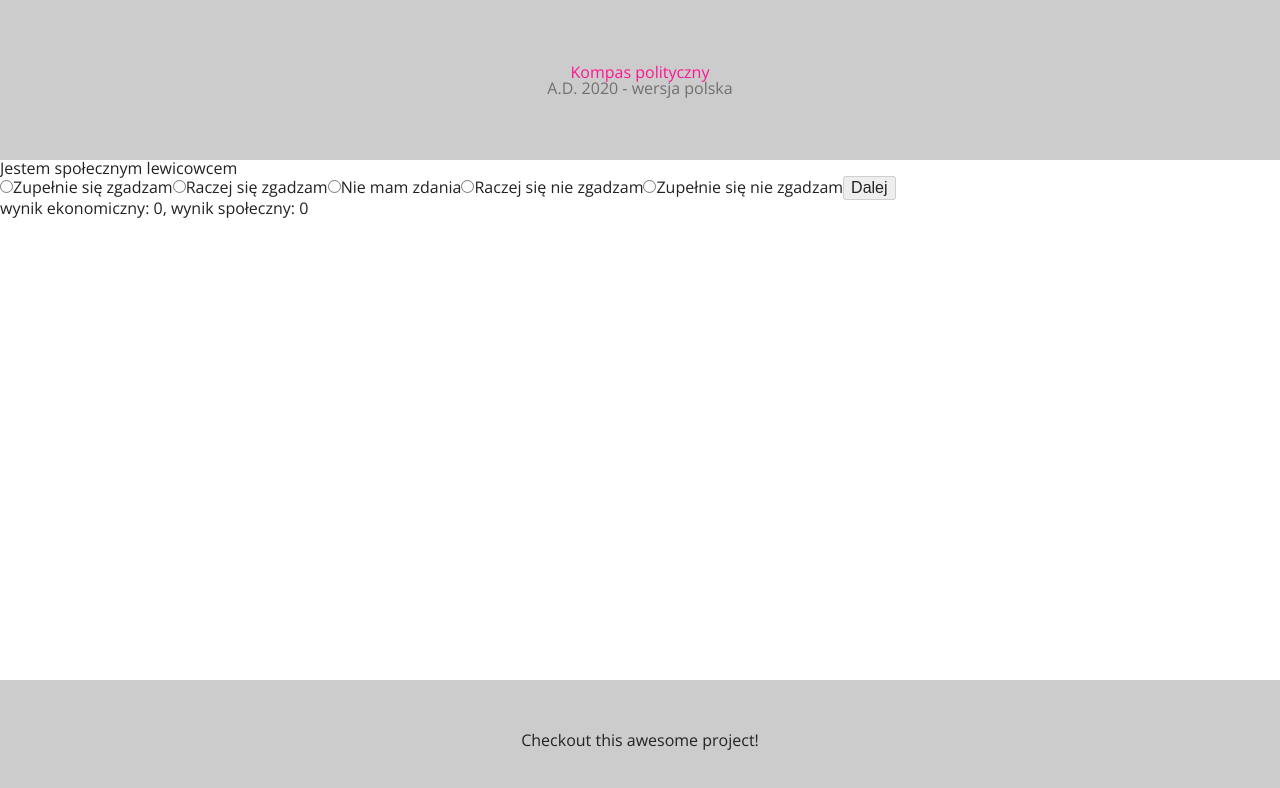
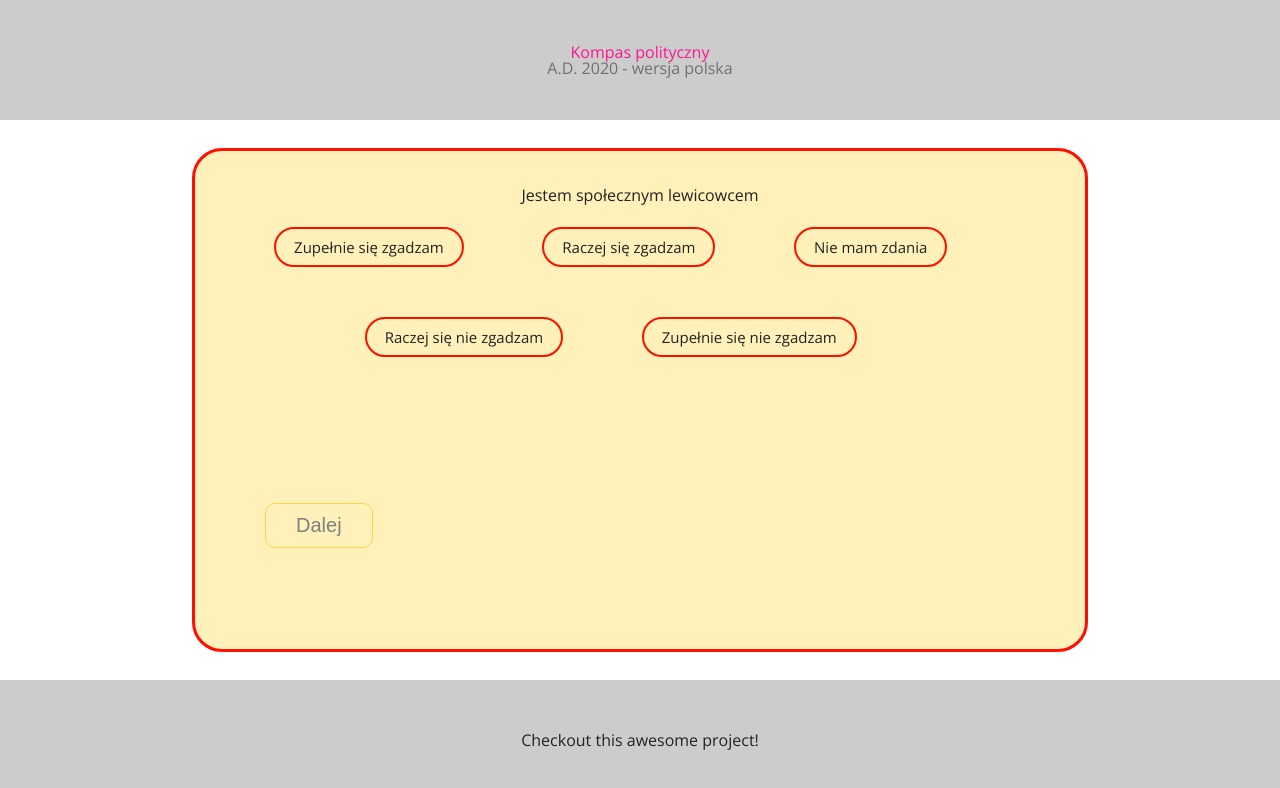
Before and after one commit to LucjaTalaga/political-compass, a React (Create React App) app: page /#/quiz in a window 1280 px wide. Shown: the top 788 px of the page. Built offline with nearby package versions, Linux system fonts and the light colour scheme.

Commit message:
project in progress

```diff
--- a/src/App.js
+++ b/src/App.js
@@ -5,6 +5,7 @@ import MainStart from "./components/MainStart";
 import Footer from "./components/Footer";
 import MainInfo from "./components/MainInfo";
 import MainQuiz from "./components/MainQuiz";
+import Results from "./components/Results";
 
 import {
     HashRouter,
@@ -21,6 +22,7 @@ function App() {
                 <Route exact path='/' component={MainStart}/>
                 <Route path='/info' component={MainInfo}/>
                 <Route path='/quiz' component={MainQuiz}/>
+                <Route path='/results' component={Results}/>
             </Switch>
             <Footer/>
         </>
--- a/src/components/MainInfo.js
+++ b/src/components/MainInfo.js
@@ -4,10 +4,12 @@ import {
 } from 'react-router-dom';
 
 function MainInfo() {
-    return(
-        <section className='main info'>
-            <h1>Tu będą informacje na temat tegoż kompasu</h1>
-            <Link to="/quiz">Przejdź do testu</Link>
+    return (
+        <section className='main flex-box'>
+            <div className='startBox'>
+                <h1>Tu będą informacje na temat tegoż kompasu</h1>
+                <p><Link to="/quiz" className='link'>Przejdź do testu</Link></p>
+            </div>
         </section>
     )
 }
--- a/src/components/MainQuiz.js
+++ b/src/components/MainQuiz.js
@@ -1,6 +1,7 @@
 import React, {Component} from 'react';
 import data from '../questions';
 import Question from "./Question";
+import {Redirect} from "react-router-dom";
 
 let questions = data.questions;
 
@@ -10,7 +11,8 @@ class MainQuiz extends Component {
         this.state = {
             economicScore: 0,
             socialScore: 0,
-            currentQuestion: 1
+            currentQuestion: 1,
+            redirect: null
         }
     }
 
@@ -22,32 +24,50 @@ class MainQuiz extends Component {
             this.setState({
                 economicScore: this.state.economicScore + scoreAddition
             });
-        }
-        else if (typeOfQuestion === 'social') {
+        } else if (typeOfQuestion === 'social') {
             this.setState({
                 socialScore: this.state.socialScore + scoreAddition
             });
         }
     };
 
-    setCurrentQuestion = (id) =>{
+    setCurrentQuestion = (id) => {
+        if (id > questions.length) {
+            this.setState({
+                redirect: "/results"
+            });
+        }
+        else {
             this.setState({
                 currentQuestion: id
             });
+        }
     };
+
     render() {
+        let questionNumber = questions.length;
+        if (this.state.redirect) {
+            return <Redirect to={{
+                pathname: `${this.state.redirect}`,
+                state: { id: '123' }
+            }} />
+        }
+        else {
             return (
-            <section className='main quiz'>
+                <section className='main flex-box'>
+                    <div className='startBox'>
                         {questions.map(question => {
                             if (this.state.currentQuestion === question.id) {
-                        return <Question question={question} currentQuestion={this.state.currentQuestion} setScore={this.setScore}
+                                return <Question question={question} currentQuestion={this.state.currentQuestion}
+                                                 setScore={this.setScore} questionNumber={questionNumber}
                                                  setCurrentQuestion={this.setCurrentQuestion}/>
                             }
                         })}
-                <p>wynik ekonomiczny: {this.state.economicScore}, wynik społeczny: {this.state.socialScore}</p>
+                    </div>
                 </section>
             )
         }
     }
+}
 
 export default MainQuiz
--- a/src/components/MainStart.js
+++ b/src/components/MainStart.js
@@ -7,9 +7,11 @@ import {
 class MainStart extends Component {
     render() {
         return (
-            <section className='main start'>
-                <h1>Witaj na stronie, gdzie możesz sprawdzić swoje poglądy polityczne</h1>
-                <Link to="/info">Start</Link>
+            <section className='main flex-box'>
+                <div className='startBox'>
+                    <h1>Witaj na stronie, gdzie możesz sprawdzić swoje poglądy polityczne</h1>
+                    <p><Link to="/info" className='link'>Start</Link></p>
+                </div>
             </section>
         )
     }
--- a/src/components/Question.js
+++ b/src/components/Question.js
@@ -4,7 +4,7 @@ class Question extends Component {
     constructor(props) {
         super(props);
         this.state = {
-            selectedValue: null
+            selectedValue: null,
         }
     }
 
@@ -16,47 +16,46 @@ class Question extends Component {
 
     handleSubmit = (e, selectedValue) => {
         e.preventDefault();
-        let {question, currentQuestion, setScore, setCurrentQuestion} = this.props;
+        let {question, currentQuestion, setScore, setCurrentQuestion, questionNumber} = this.props;
         setScore(question.typeOfQuestion, question.orientation, this.state.selectedValue);
         this.setState({
             selectedValue: null
         });
-        setCurrentQuestion(currentQuestion+1);
+        setCurrentQuestion(currentQuestion + 1);
     };
 
     render() {
-        let {selectedValue} = this.state;
+        let {selectedValue, redirect} = this.state;
         let {question} = this.props;
         return (
             <section>
-                <h2> {question.question}</h2>
+                <h1> {question.question}</h1>
                 <form onSubmit={e => this.handleSubmit(e, selectedValue)}>
+                    <div className='formContainer flex-box'>
                         <label className='answers'>
-                        <input type='radio'name='answers' value='2' onChange={this.handleChange}/>
-                        <span className="answersCheckmark"></span>
-                        Zupełnie się zgadzam
+                            <input type='radio' name='answers' value='2' onChange={this.handleChange}/>
+                            <span className="answersCheckmark">Zupełnie się zgadzam</span>
                         </label>
                         <label className='answers'>
-                        <input type='radio'name='answers' value='1' onChange={this.handleChange}/>
-                        <span className="answersCheckmark"></span>
-                        Raczej się zgadzam
+                            <input type='radio' name='answers' value='1' onChange={this.handleChange}/>
+                            <span className="answersCheckmark">Raczej się zgadzam</span>
                         </label>
                         <label className='answers'>
-                        <input type='radio'name='answers' value='0' onChange={this.handleChange}/>
-                        <span className="answersCheckmark"></span>
-                        Nie mam zdania
+                            <input type='radio' name='answers' value='0' onChange={this.handleChange}/>
+                            <span className="answersCheckmark">Nie mam zdania</span>
                         </label>
                         <label className='answers'>
-                        <input type='radio'name='answers' value='-1' onChange={this.handleChange}/>
-                        <span className="answersCheckmark"></span>
-                        Raczej się nie zgadzam
+                            <input type='radio' name='answers' value='-1' onChange={this.handleChange}/>
+                            <span className="answersCheckmark">Raczej się nie zgadzam</span>
                         </label>
                         <label className='answers'>
-                        <input type='radio'name='answers' value='-2' onChange={this.handleChange}/>
-                        <span className="answersCheckmark"></span>
-                        Zupełnie się nie zgadzam
+                            <input type='radio' name='answers' value='-2' onChange={this.handleChange}/>
+                            <span className="answersCheckmark">Zupełnie się nie zgadzam</span>
                         </label>
-                    <button disabled={selectedValue===null}>Dalej</button>
+                    </div>
+                    <button disabled={selectedValue === null}
+                            className={selectedValue === null ? 'formButton disabled' : 'formButton'}>Dalej
+                    </button>
                 </form>
             </section>
         )
--- /dev/null
+++ b/src/components/Results.js
@@ -0,0 +1,23 @@
+import React, {Component} from 'react';
+import {Redirect } from "react-router-dom";
+
+class Results extends Component {
+    constructor(props) {
+        super(props);
+
+    }
+
+    render() {
+        let {id} = this.props;
+        //let socialScore = this.props.location.state.socialScore;
+        return (
+            <section className='main flex-box'>
+                <div className='startBox'>
+                    <p>Wynik ekonomiczny = {id} <br/> wynik społeczny </p>
+                </div>
+            </section>
+        )
+    }
+}
+
+export default Results;
--- a/src/scss/elements/footer.scss
+++ b/src/scss/elements/footer.scss
@@ -5,4 +5,5 @@ footer{
   justify-content: center;
   align-items: center;
   background-color: #cccccc;
+  position: fixed;
 }
--- a/src/scss/elements/header.scss
+++ b/src/scss/elements/header.scss
@@ -1,7 +1,7 @@
 
 header{
   width: 100vw;
-  height: 20vh;
+  height: 15vh;
   flex-direction: column;
   justify-content: center;
   align-items: center;
--- a/src/scss/elements/mainElement.scss
+++ b/src/scss/elements/mainElement.scss
@@ -1,4 +1,88 @@
 .main{
   width: 100vw;
-  height: 65vh;
+  height: 70vh;
+  justify-content: center;
+  min-height: 429px;
+  align-items: center;
+  .startBox {
+    border: 3px solid #ff0f00;
+    min-height: 344px;
+    min-width: 847px;
+    border-radius: 30px;
+    height: 90%;
+    width: 70%;
+    background-color: rgba(255, 238, 168, 0.8);
+
+    h1 {
+      text-align: center;
+      margin-top: 4%;
+    }
+
+    p {
+      cursor: pointer;
+      text-align: center;
+      margin-top: 5%;
+
+      .link {
+        color: #737373;
+        text-decoration: none;
+        font-size: 20px;
+        border: 0.75px solid #FAD648;
+        border-radius: 10px;
+        padding: 9px 20px;
+      }
+    }
+    form {
+      position: relative;
+
+      .formContainer {
+        justify-content: center;
+        flex-wrap: wrap;
+
+        .answers {
+          margin: 4.68vh 10px;
+          display: inline-block;
+          font-size: 15px;
+          cursor: pointer;
+          position: relative;
+          padding-right: 4.58vw;
+          text-align: center;
+
+          input {
+            position: absolute;
+            opacity: 0;
+            cursor: pointer;
+          }
+
+          .answersCheckmark {
+            padding: 8px 18px;
+            border: 2px solid #ff0f00;
+            border-radius: 35px;
+          }
+
+        }
+
+        .answers input:checked ~ .answersCheckmark {
+          background-color: #FAD648;
+        }
+      }
+
+      .formButton {
+        position: absolute;
+        bottom: -166px;
+        left: 70px;
+        padding: 10px 30px;
+        background-color: transparent;
+        color: darkblue;
+        text-decoration: none;
+        font-size: 20px;
+        border: 0.75px solid #FAD648;
+        border-radius: 10px;
+      }
+
+      .disabled {
+        color: grey;
+      }
+    }
+  }
 }
```
Also changed, not shown: src/scss/elements/results.scss (added). Lines whose indentation alone changed are shown as unchanged.
